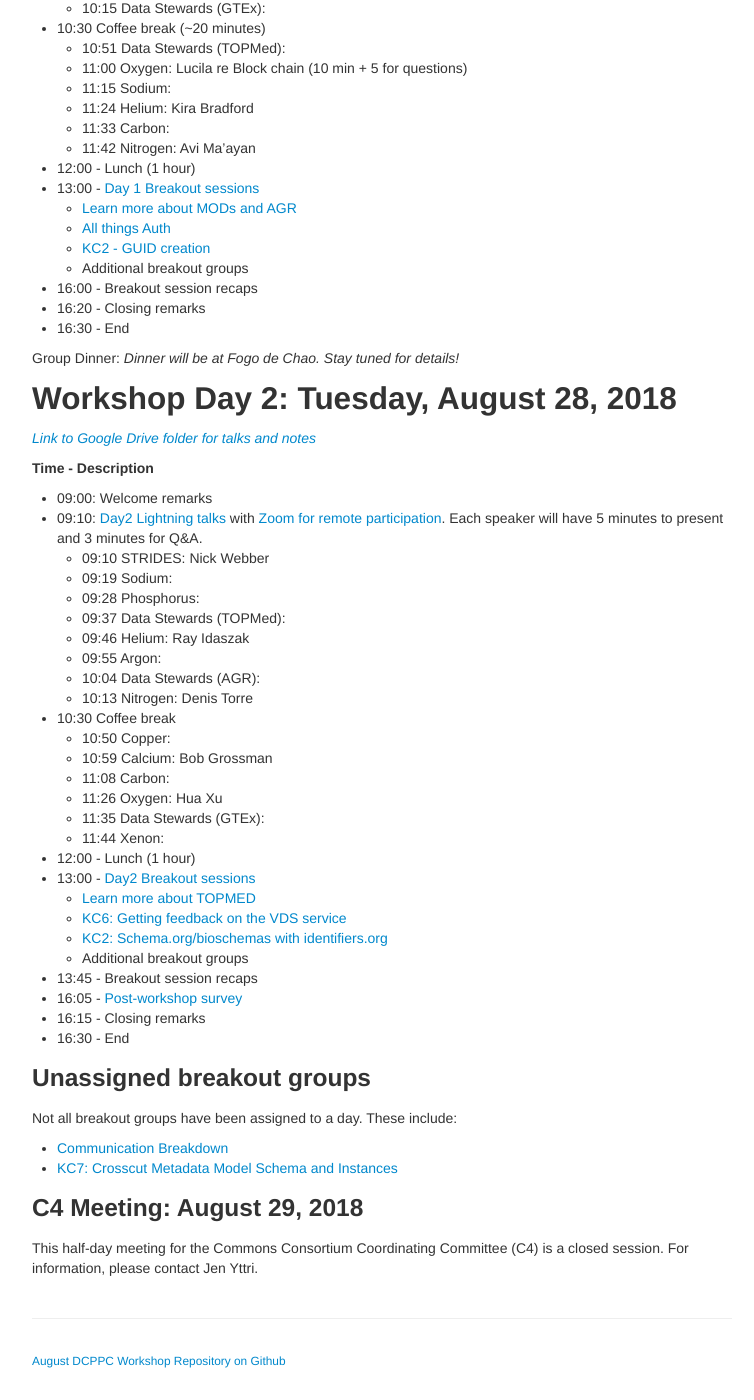
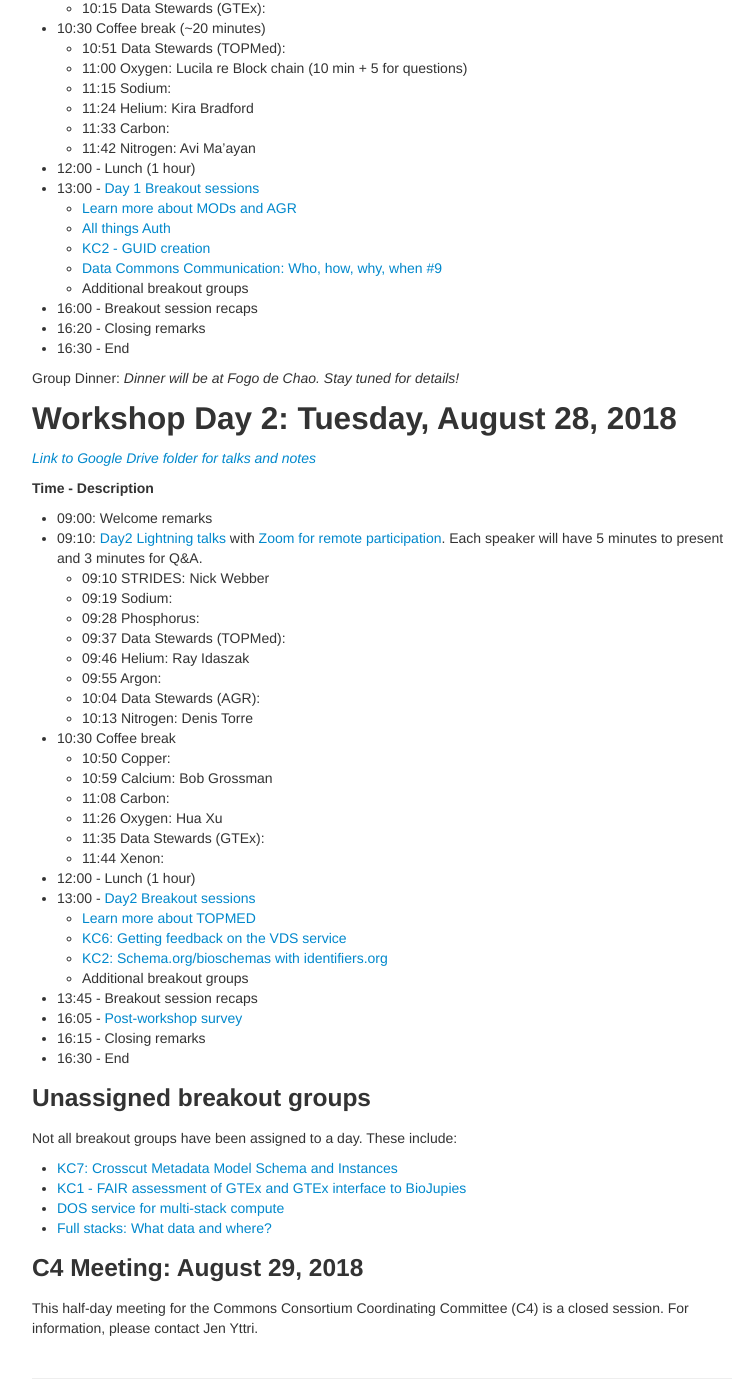
Before and after one commit to dcppc/2018-august-workshop, a Jekyll site: the page built from docs/agenda.md, in a window 1280 px wide and 1400 px high, scrolled down 594 px. Shown: the whole window, without its empty margins (258-1012 px from the left). Built offline with Jekyll 4.4.1, drawn with Linux system fonts in a browser that asks for light colours.

Commit message:
update breakout groups

```diff
--- a/docs/agenda.md
+++ b/docs/agenda.md
@@ -35,6 +35,8 @@ The workshop will take place on the 19th floor of the Equitable building. The li
 	- [Learn more about MODs and AGR](https://github.com/dcppc/2018-august-workshop/issues/4)
 	- [All things Auth](https://github.com/dcppc/2018-august-workshop/issues/8)
 	- [KC2 - GUID creation](https://github.com/dcppc/2018-august-workshop/issues/12)
+	- [Data Commons Communication: Who, how, why, when #9
+](https://github.com/dcppc/2018-august-workshop/issues/9)
 	- Additional breakout groups
 - 16:00 - Breakout session recaps
 - 16:20 - Closing remarks
@@ -78,9 +80,10 @@ Group Dinner: _Dinner will be at Fogo de Chao. Stay tuned for details!_
 ### Unassigned breakout groups
 
 Not all breakout groups have been assigned to a day. These include:
-- [Communication Breakdown](https://github.com/dcppc/2018-august-workshop/issues/9)
 - [KC7: Crosscut Metadata Model Schema and Instances](https://github.com/dcppc/2018-august-workshop/issues/11)
-
+- [KC1 - FAIR assessment of GTEx and GTEx interface to BioJupies](https://github.com/dcppc/2018-august-workshop/issues/13)
+- [DOS service for multi-stack compute](https://github.com/dcppc/2018-august-workshop/issues/14)
+- [Full stacks: What data and where?](https://github.com/dcppc/2018-august-workshop/issues/15)
 
 ### C4 Meeting: August 29, 2018
 
```
